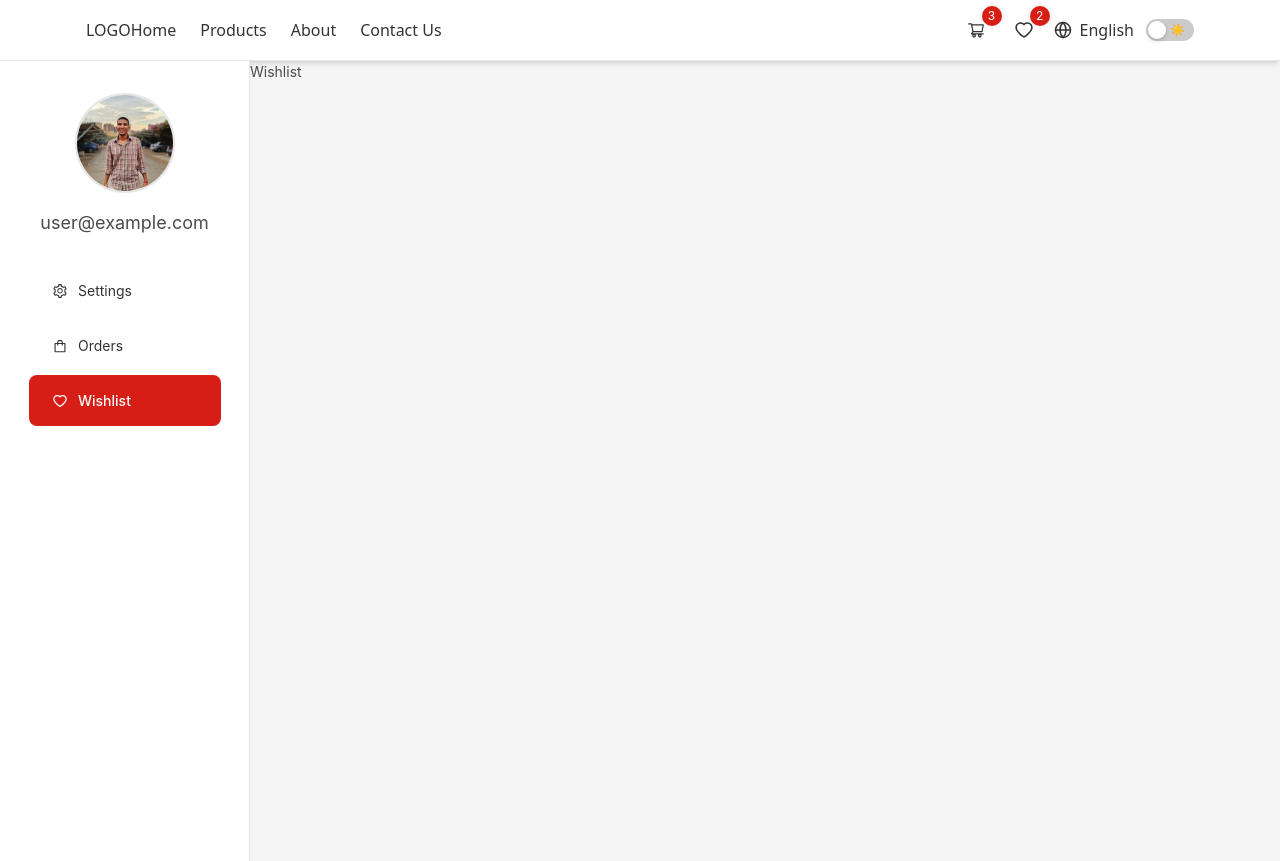
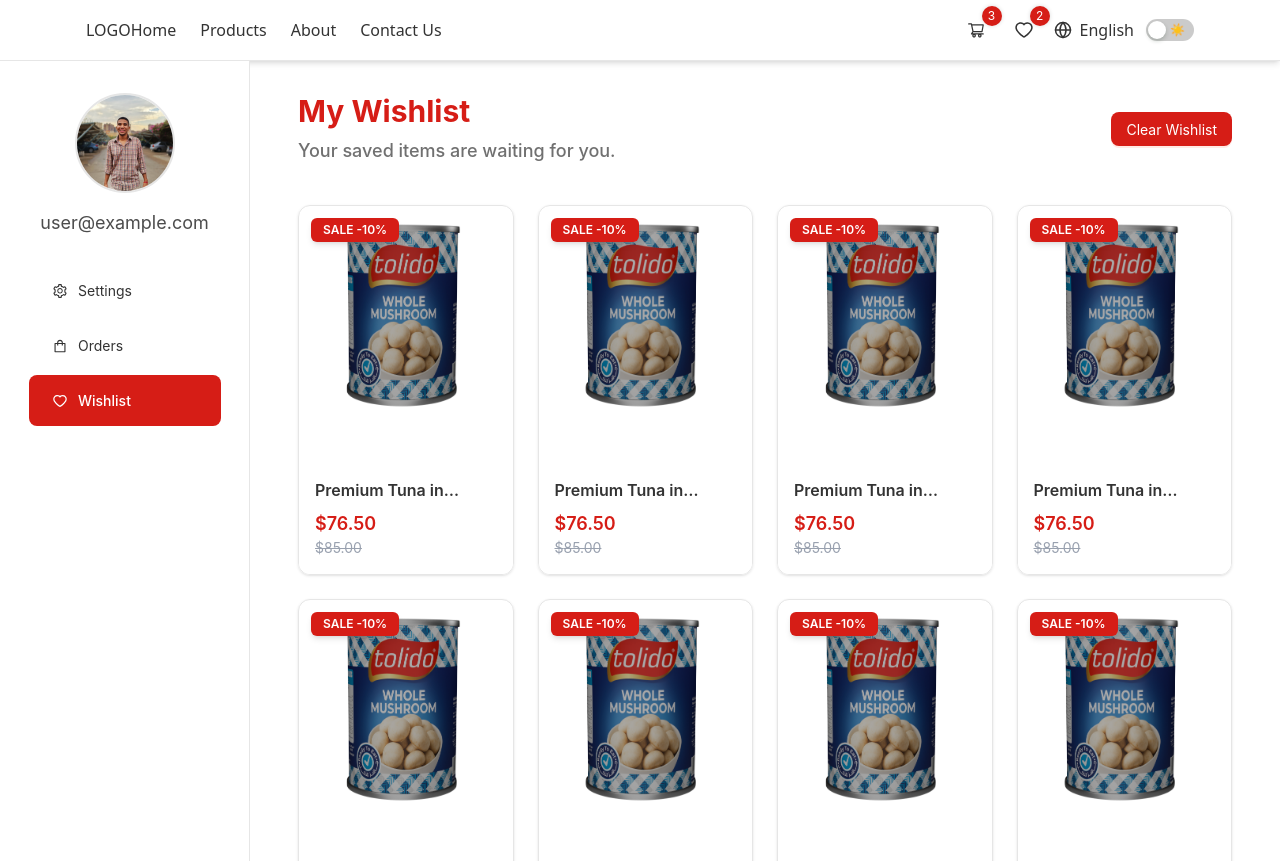
Before and after one commit to MohammedAmr04/e-commerce-tolido, a Next.js app: page /en/profile/wishlist in a window 1280 px wide. Built offline with nearby package versions, Linux system fonts and the light colour scheme; what @ant-design/nextjs-registry would draw is missing.

Commit message:
feat: update Home and Wishlist pages; replace product images and enhance styles

```diff
--- a/app/[locale]/page.tsx
+++ b/app/[locale]/page.tsx
@@ -1,8 +1,15 @@
+import Image from "next/image";
 
 
 export default function Home() {
 
   return (
-    <div></div>
+    <div  className="size-40 mx-auto mt-40 relative ">
+      <Image
+              src="/products/toolidooo  sliced mushroom blue.silver .png"
+              alt={"localizedTitle"}
+              fill
+              className="object-cover group-hover:scale-105 transition-transform duration-500"
+            /></div>
   );
 }
--- a/app/[locale]/products/page.tsx
+++ b/app/[locale]/products/page.tsx
@@ -14,7 +14,7 @@
       },
       slug: "premium-tuna-sunflower-oil",
       images: [
-        { url: "/products/tuna-1.jpeg", },
+        { url: "/products/toolidooo  sliced mushroom blue.silver .png", },
         // { url: "/images/products/tuna-2.jpg", },
       ],
       minimumOrderQuantity: 6,
@@ -43,7 +43,7 @@
       },
       slug: "premium-tuna-sunflower-oil",
       images: [
-        { url: "/products/tuna-1.jpeg", },
+        { url: "/products/toolidooo  sliced mushroom blue.silver .png", },
         // { url: "/images/products/tuna-2.jpg", },
       ],
       minimumOrderQuantity: 6,
@@ -72,7 +72,7 @@
       },
       slug: "premium-tuna-sunflower-oil",
       images: [
-        { url: "/products/tuna-1.jpeg", },
+        { url: "/products/toolidooo  sliced mushroom blue.silver .png", },
         // { url: "/images/products/tuna-2.jpg", },
       ],
       minimumOrderQuantity: 6,
@@ -101,7 +101,7 @@
       },
       slug: "premium-tuna-sunflower-oil",
       images: [
-        { url: "/products/tuna-1.jpeg", },
+        { url: "/products/toolidooo  sliced mushroom blue.silver .png", },
         // { url: "/images/products/tuna-2.jpg", },
       ],
       minimumOrderQuantity: 6,
@@ -130,7 +130,7 @@
       },
       slug: "premium-tuna-sunflower-oil",
       images: [
-        { url: "/products/tuna-1.jpeg", },
+        { url: "/products/toolidooo  sliced mushroom blue.silver .png", },
         // { url: "/images/products/tuna-2.jpg", },
       ],
       minimumOrderQuantity: 6,
@@ -159,7 +159,7 @@
       },
       slug: "premium-tuna-sunflower-oil",
       images: [
-        { url: "/products/tuna-1.jpeg", },
+        { url: "/products/toolidooo  sliced mushroom blue.silver .png", },
         // { url: "/images/products/tuna-2.jpg", },
       ],
       minimumOrderQuantity: 6,
@@ -188,7 +188,7 @@
       },
       slug: "premium-tuna-sunflower-oil",
       images: [
-        { url: "/products/tuna-1.jpeg", },
+        { url: "/products/toolidooo  sliced mushroom blue.silver .png", },
         // { url: "/images/products/tuna-2.jpg", },
       ],
       minimumOrderQuantity: 6,
@@ -217,7 +217,7 @@
       },
       slug: "premium-tuna-sunflower-oil",
       images: [
-        { url: "/products/tuna-1.jpeg", },
+        { url: "/products/toolidooo  sliced mushroom blue.silver .png", },
         // { url: "/images/products/tuna-2.jpg", },
       ],
       minimumOrderQuantity: 6,
--- a/app/[locale]/profile/orders/page.tsx
+++ b/app/[locale]/profile/orders/page.tsx
@@ -16,8 +16,9 @@
 console.log(status)
 
   return (
-    <div className="p-6 bg-[var(--color-background)] min-h-screen text-[var(--color-text)]">
-      <h1 className="text-2xl font-bold mb-6 text-[var(--color-accent)]">My Orders</h1>
+    <div className="p-8 bg-[var(--color-background)] min-h-screen text-[var(--color-text)]">
+                <h1 className="text-3xl font-bold mb-2 text-[var(--color-primary)]">
+My Orders</h1>
 
       <OrdersTabs onSelect={(tab) => setStatus(tab)} />
 {/*
--- a/app/[locale]/profile/wishlist/page.tsx
+++ b/app/[locale]/profile/wishlist/page.tsx
@@ -1,8 +1,55 @@
-export default function page(){
-    return(
+"use client";
+
+import { Row, Col, Empty, Button } from "antd";
+import ProductCard from "@/components/productsPage/ProductCard";
+import { products } from "../../products/page";
+import { useState } from "react";
+
+export default function WishlistPage() {
+  const [wishlist, setWishlist] = useState(products);
+
+  const clearWishlist = () => {
+    setWishlist([]);
+  };
+
+  return (
+    <div className="min-h-screen bg-[var(--color-background)]      p-8
+                                             md:px-12 transition-all duration-300">
+      <div className="flex flex-col md:flex-row md:items-center md:justify-between mb-10">
         <div>
-            <h1>Wishlist</h1>
+          <h1 className="text-3xl font-bold mb-2 text-[var(--color-primary)]">
+            My Wishlist
+          </h1>
+          <p className="font-medium text-lg opacity-80">
+            Your saved items are waiting for you.
+          </p>
         </div>
-    )
 
+        {wishlist.length > 0 && (
+          <Button
+            type="primary"
+            onClick={clearWishlist}
+            className="!bg-[var(--color-primary)] hover:!bg-[var(--color-accent)] !border-none mt-4 md:mt-0 px-6 py-2 rounded-lg font-medium"
+          >
+            Clear Wishlist
+          </Button>
+        )}
+      </div>
+
+      {wishlist.length === 0 ? (
+        <Empty
+          description="Your wishlist is empty"
+          className="mt-20"
+        />
+      ) : (
+        <Row gutter={[24, 24]}>
+          {wishlist.map((product) => (
+            <Col key={product._id} xs={24} sm={12} md={8} lg={6}>
+              <ProductCard product={product} />
+            </Col>
+          ))}
+        </Row>
+      )}
+    </div>
+  );
 }
--- a/components/productsPage/ProductCard.tsx
+++ b/components/productsPage/ProductCard.tsx
@@ -25,12 +25,13 @@
     <div
     onMouseEnter={() => setHovered(true)}
   onMouseLeave={() => setHovered(false)}
-   className="group relative max-w-[260px] bg-[var(--color-card)] border border-[var(--color-border)] rounded-xl overflow-hidden shadow-sm hover:shadow-md transition-all duration-300">
+   className="group relative max-w-[260px]  border border-[var(--color-border)] rounded-xl overflow-hidden shadow-sm hover:shadow-md transition-all duration-300">
       {/* ===== Product Image ===== */}
       <div className="relative w-full h-64 overflow-hidden">
         <PixelTransition
         isHovered={hovered}
-        firstContent={ <Image
+        firstContent={
+        <Image
           src={imageUrl}
           alt={localizedTitle}
           fill
@@ -74,7 +75,7 @@
       </div>
 
       {/* ===== Product Info ===== */}
-      <div className="p-4 flex flex-col gap-2">
+      <div className="p-4 flex flex-col bg-[var(--color-card)]  gap-2">
         <h3 className="text-base font-semibold text-[var(--color-text)] line-clamp-1 group-hover:text-[#ed6213] transition-colors">
           {localizedTitle}
         </h3>
--- a/components/services/animatedComponents/PixelTransition.tsx
+++ b/components/services/animatedComponents/PixelTransition.tsx
@@ -111,7 +111,7 @@
   return (
     <div
       ref={containerRef}
-      className={`${className} bg-[#222] text-white w-[300px] max-w-full relative overflow-hidden`}
+      className={`${className}  text-white w-[300px] max-w-full relative overflow-hidden`}
       style={style}
     >
       <div style={{ paddingTop: aspectRatio }} />
```
Also changed, not shown: public/products/toolidooo  sliced mushroom blue.silver .png (added).
